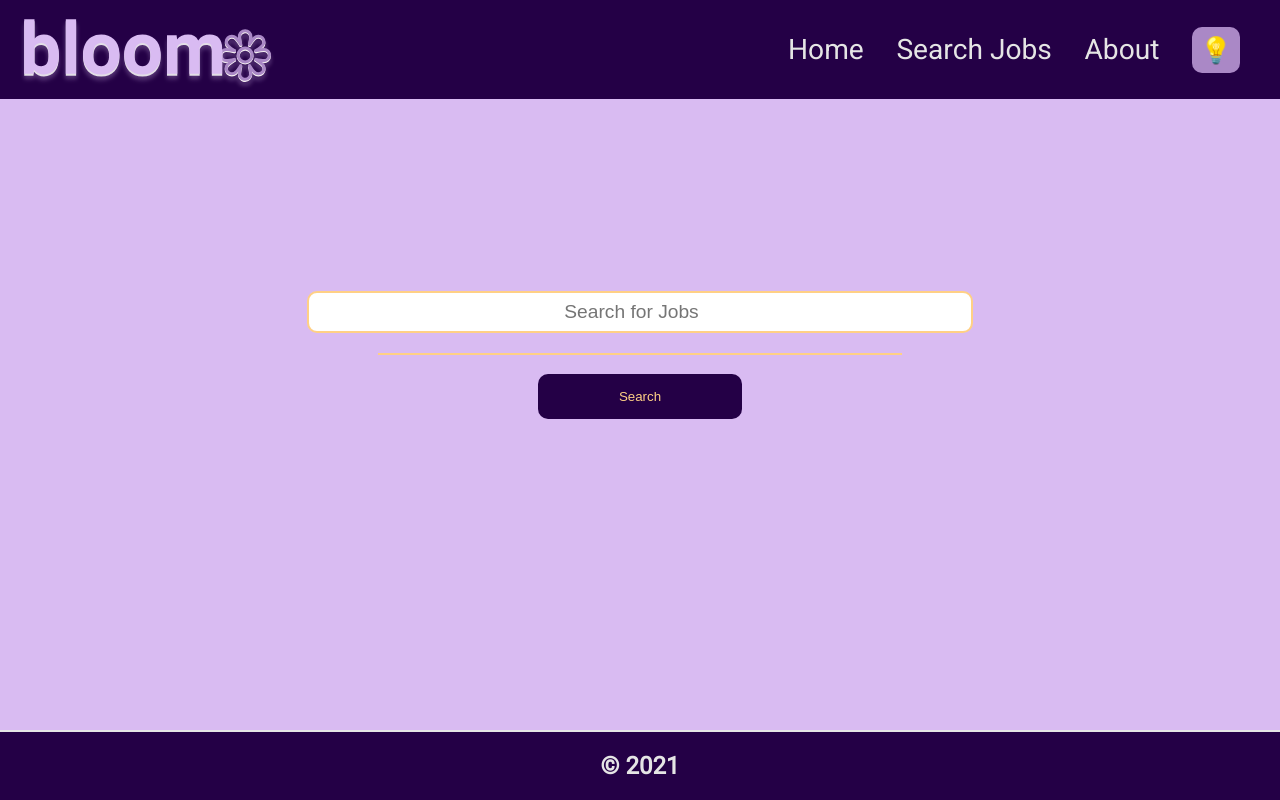
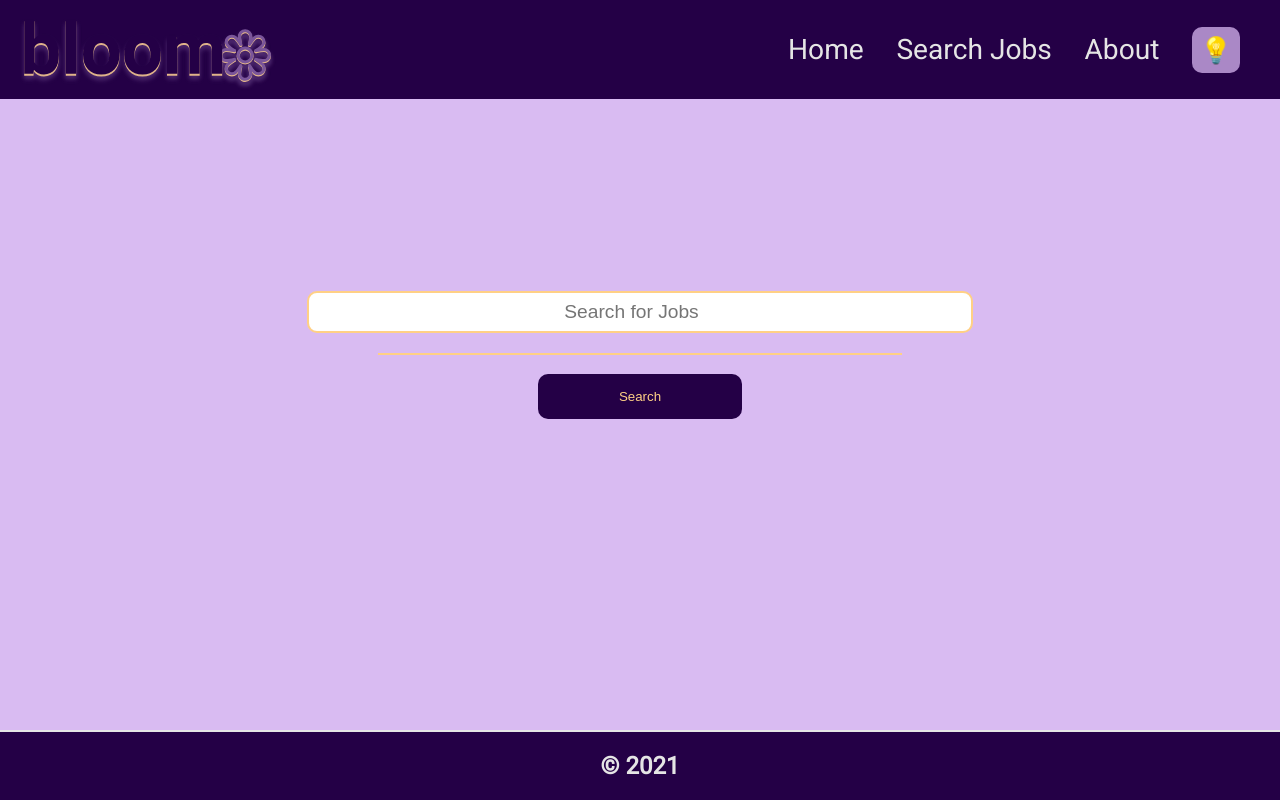
Before and after one commit to Avixph/project-bloom, a React (Create React App) app: page /search in a window 1280 px wide. Built offline with nearby package versions, Linux system fonts and the light colour scheme.

Commit message:
added dark props to Header component

```diff
--- a/src/components/Header.js
+++ b/src/components/Header.js
@@ -4,34 +4,34 @@ import bloomLogoLight from "../images/logos/project-bloom-logo-light.svg";
 import bloomLogoDark from "../images/logos/project-bloom-logo-dark.svg";
 import LightsOut from "../components/LightsOut";
 
-export default function Header({ lightSwitch, dark }) {
+export default function Header({ handleLights, dark}) {
+
   return (
     <header className={dark ? "headerArea" : "darkHeaderArea"}>
-      <div className="headerContent">
-        <img
-          src={dark ? bloomLogoDark : bloomLogoLight}
-          alt=""
-          className="logo"
-        />
+      <div className={dark ? "headerContent" : "darkHeaderContent"}>
+        <img src={dark ? bloomLogoLight : bloomLogoDark} alt="" className="logo" />
         <nav>
           <ul>
-            <li className={dark ? "" : "darkLi"}>
+            <li>
               <NavLink exact to={"/home"}>
                 Home
               </NavLink>
             </li>
-            <li className={dark ? "" : "darkLi"}>
+            <li>
               <NavLink exact to={"/search"}>
                 Search Jobs
               </NavLink>
             </li>
-            <li className={dark ? "" : "darkLi"}>
+            <li>
               <NavLink exact to={"/about"}>
                 About
               </NavLink>
             </li>
+            {/* <li>
+              <Hamburger />
+            </li> */}
             <li>
-              <LightsOut lightSwitch={lightSwitch} />
+              <LightsOut lightSwitch={handleLights} />
             </li>
           </ul>
         </nav>
```
